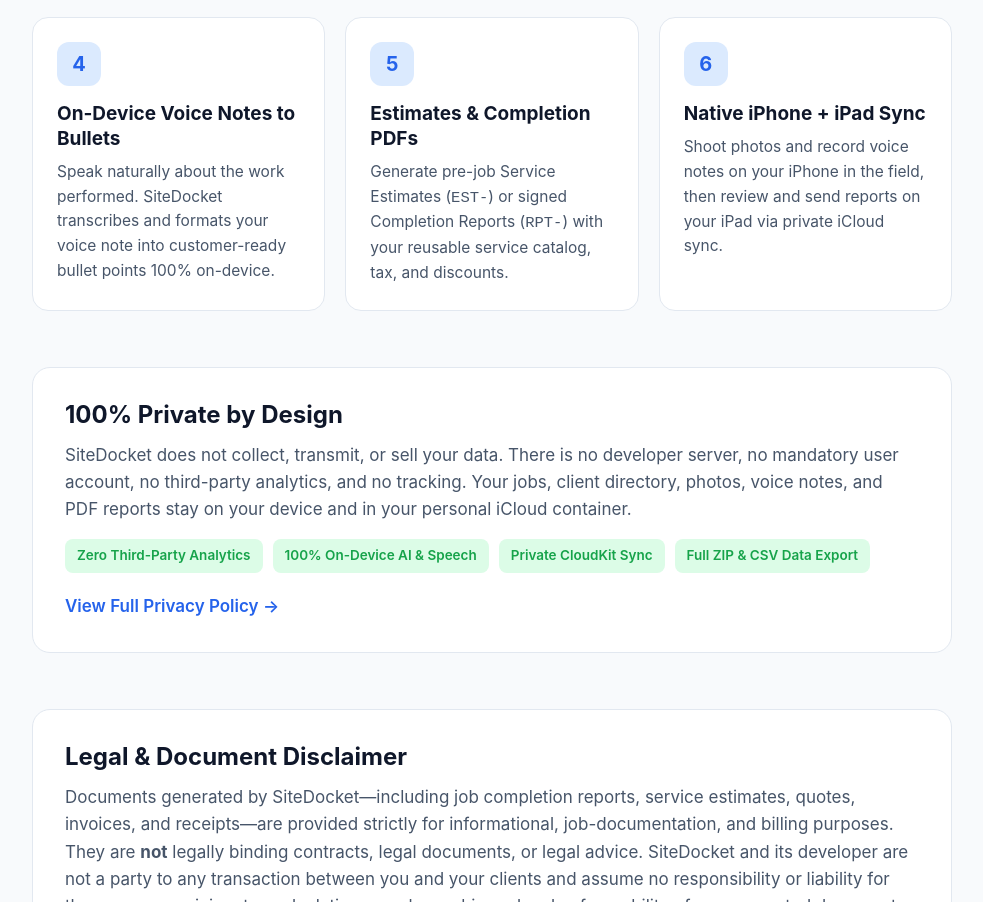
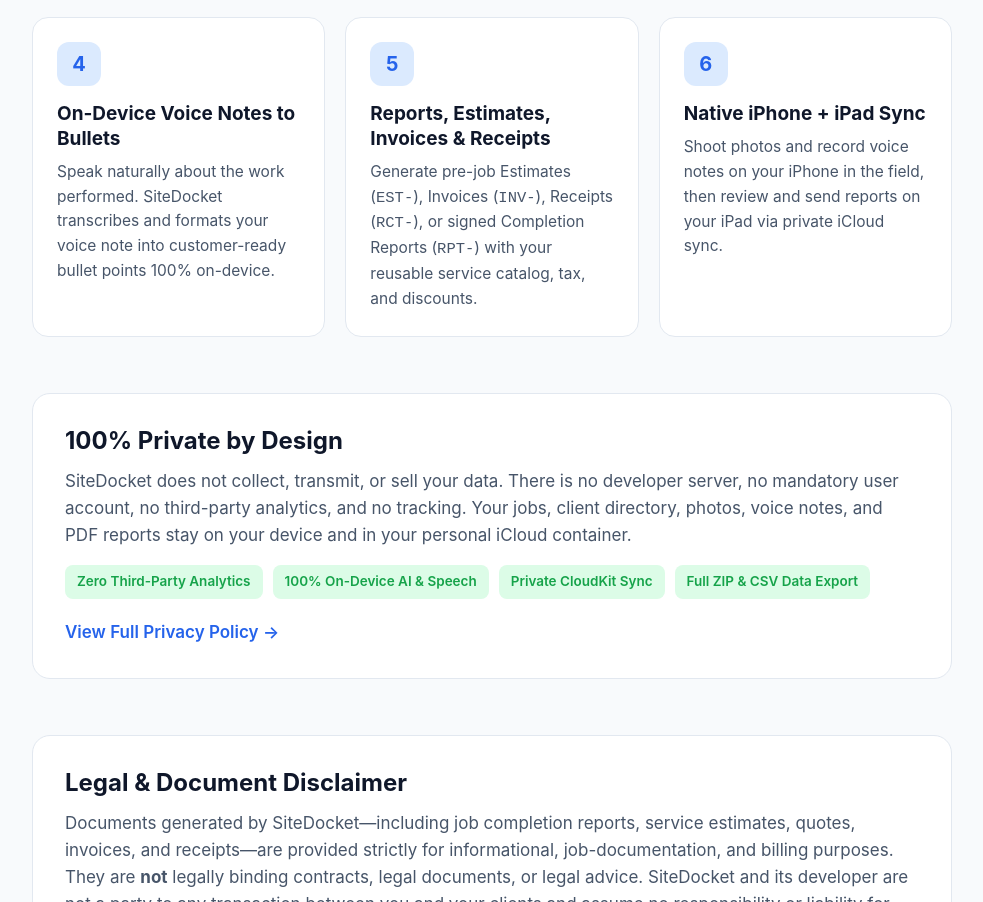
Before and after one commit to Jasonf90/sitedocket-privacy, a plain HTML site: page index.html in a window 1280 px wide. Shown: the part 976-1878 px from the top of the page, without its empty margins (148-1131 px from the left). Drawn offline with Linux system fonts and the light colour scheme.

Commit message:
Sync v1.1 document modes and compliance updates from main repo

```diff
--- a/index.html
+++ b/index.html
@@ -300,8 +300,8 @@
     </div>
     <div class="feature-card">
       <div class="feature-icon">5</div>
-      <h3>Estimates &amp; Completion PDFs</h3>
-      <p>Generate pre-job Service Estimates (<code>EST-</code>) or signed Completion Reports (<code>RPT-</code>) with your reusable service catalog, tax, and discounts.</p>
+      <h3>Reports, Estimates, Invoices &amp; Receipts</h3>
+      <p>Generate pre-job Estimates (<code>EST-</code>), Invoices (<code>INV-</code>), Receipts (<code>RCT-</code>), or signed Completion Reports (<code>RPT-</code>) with your reusable service catalog, tax, and discounts.</p>
     </div>
     <div class="feature-card">
       <div class="feature-icon">6</div>
```
Also changed, not shown: privacy/index.html (+2 -2 lines), support/index.html (+1 -1 lines).
